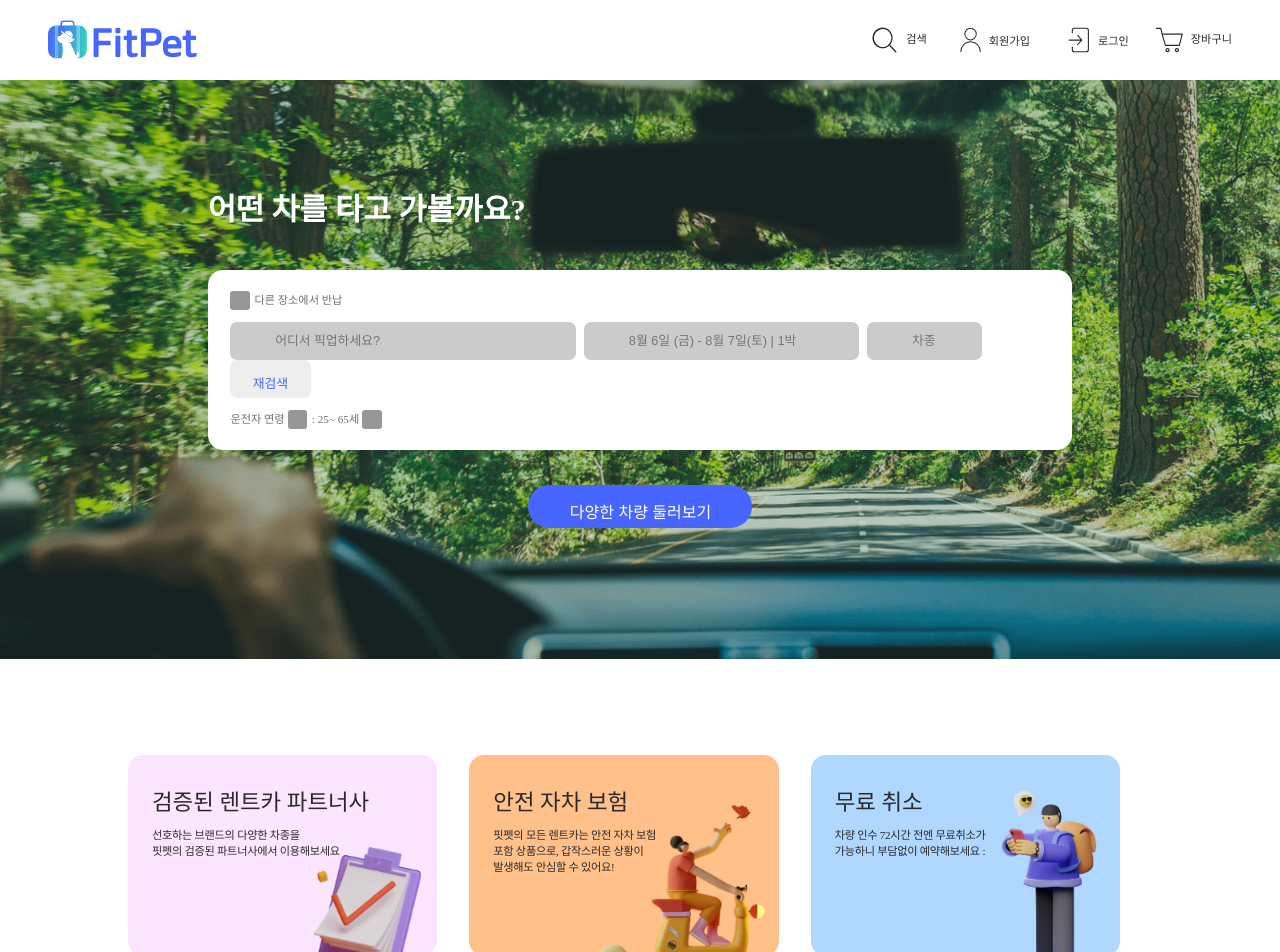
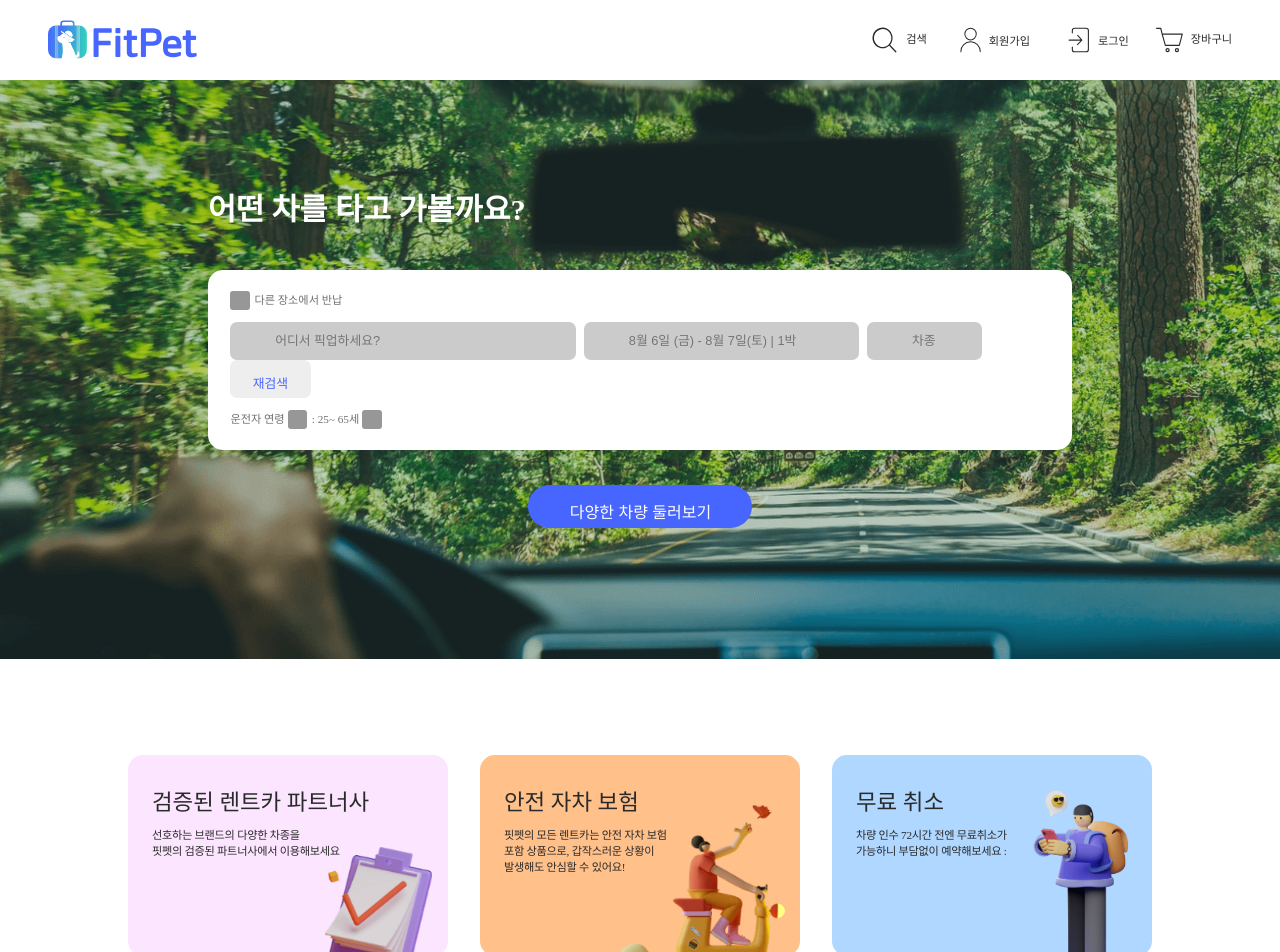
Before and after one commit to cjy0019/FITPET, a React (Create React App) app in the folder fitpet/: page /rentalcar in a window 1280 px wide. Shown: the top 952 px of the page. Built offline with nearby package versions, Linux system fonts and the light colour scheme; a web font is replaced by a local one.

Commit message:
fix : margin 수정

```diff
--- a/fitpet/src/components/rentalcar/rentalcar_main/ContentsBlock.jsx
+++ b/fitpet/src/components/rentalcar/rentalcar_main/ContentsBlock.jsx
@@ -39,7 +39,7 @@ const RentalcarBox = styled.div`
   width: 40rem;
   height: 25.1rem;
   border-radius: 15px;
-  margin: 0 4rem 0 0;
+  // margin: 0 4rem 0 0;
   padding: 4.6rem 0 0 3rem;
   color: ${(props) => props.theme.black1_color};
   font-size: 1.8rem;
@@ -52,6 +52,9 @@ const RentalcarBox = styled.div`
     font-size: 1.4rem;
     letter-spacing: -0.28px;
     line-height: 1.43;
+  }
+  &:nth-child(2) {
+    margin: 0 4rem;
   }
 `;
 const ContentLeftImg = styled.div`
--- a/fitpet/src/components/rentalcar/rentalcar_main/RantalcarBox.jsx
+++ /dev/null
@@ -1,39 +0,0 @@
-import React from 'react';
-import styled from 'styled-components';
-
-const RantalcarBox = (props) => {
-  const { margin } = props;
-  const { img, text1, text2, backgroundColor } = props;
-
-  const styles = {
-    margin: margin,
-  };
-
-  return (
-    <RentalcarBoxWrapper {...styles}>
-      <p className='title'>{text1}</p>
-      <p className='content'>{text2}</p>
-      <ContentImg img={img}></ContentImg>
-    </RentalcarBoxWrapper>
-  );
-};
-const RentalcarBoxWrapper = styled.div`
-  width: 40rem;
-  height: 25.1rem;
-  border-radius: 15px;
-  margin: 0 4rem 0 0;
-  color: ${(props) => props.theme.black1_color};
-  background-color: ${(props) => props.backgroundColor};
-  font-size: 1.8rem;
-  font-weight: normal;
-`;
-const ContentImg = styled.img`
-  background-image: url(${(props) => props.img});
-  background-repeat: no-repeat;
-  background-size: cover;
-  // bottom: 20px;
-  width: 13.4rem;
-  height: 16.6rem;
-  border: 1px solid red;
-`;
-export default RantalcarBox;
--- a/fitpet/src/components/rentalcar/rentalcar_main/RantalcarMain.jsx
+++ b/fitpet/src/components/rentalcar/rentalcar_main/RantalcarMain.jsx
@@ -1,10 +1,8 @@
 import React from 'react';
 import styled from 'styled-components';
-import { BasicBox, Font, MagazineBox, MiddleBtn } from '../../../common';
+import { Font, MagazineBox, MiddleBtn } from '../../../common';
 import RentalcarSearch from '../rentalcar_common/RentalcarSearch';
 import SliderDrive from './SliderDrive';
-import { mainBlock } from './RentalcarMainData';
-import RentalcarBox from './RantalcarBox';
 import ContentsBlock from './ContentsBlock';
 
 const RantalcarMain = () => {
```
